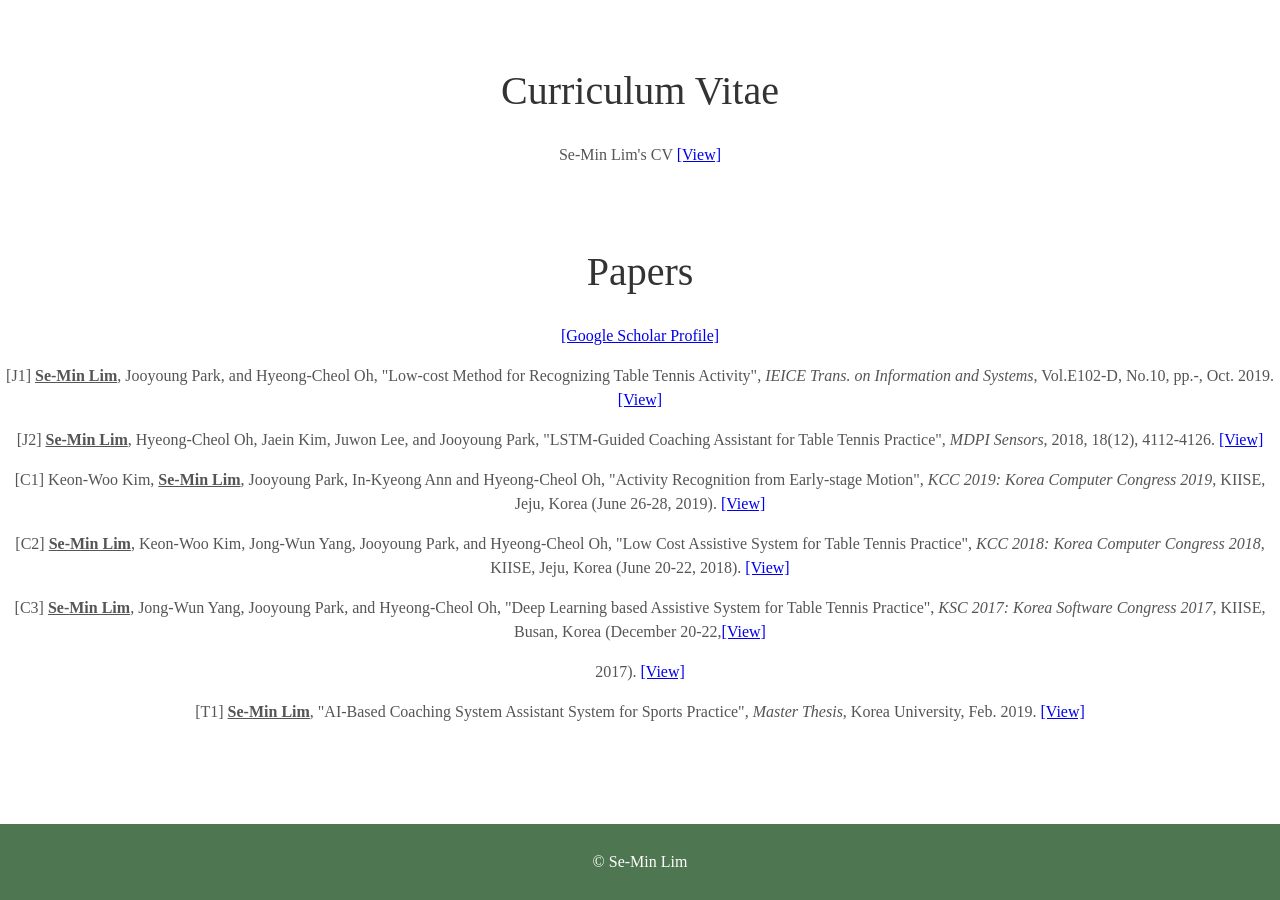
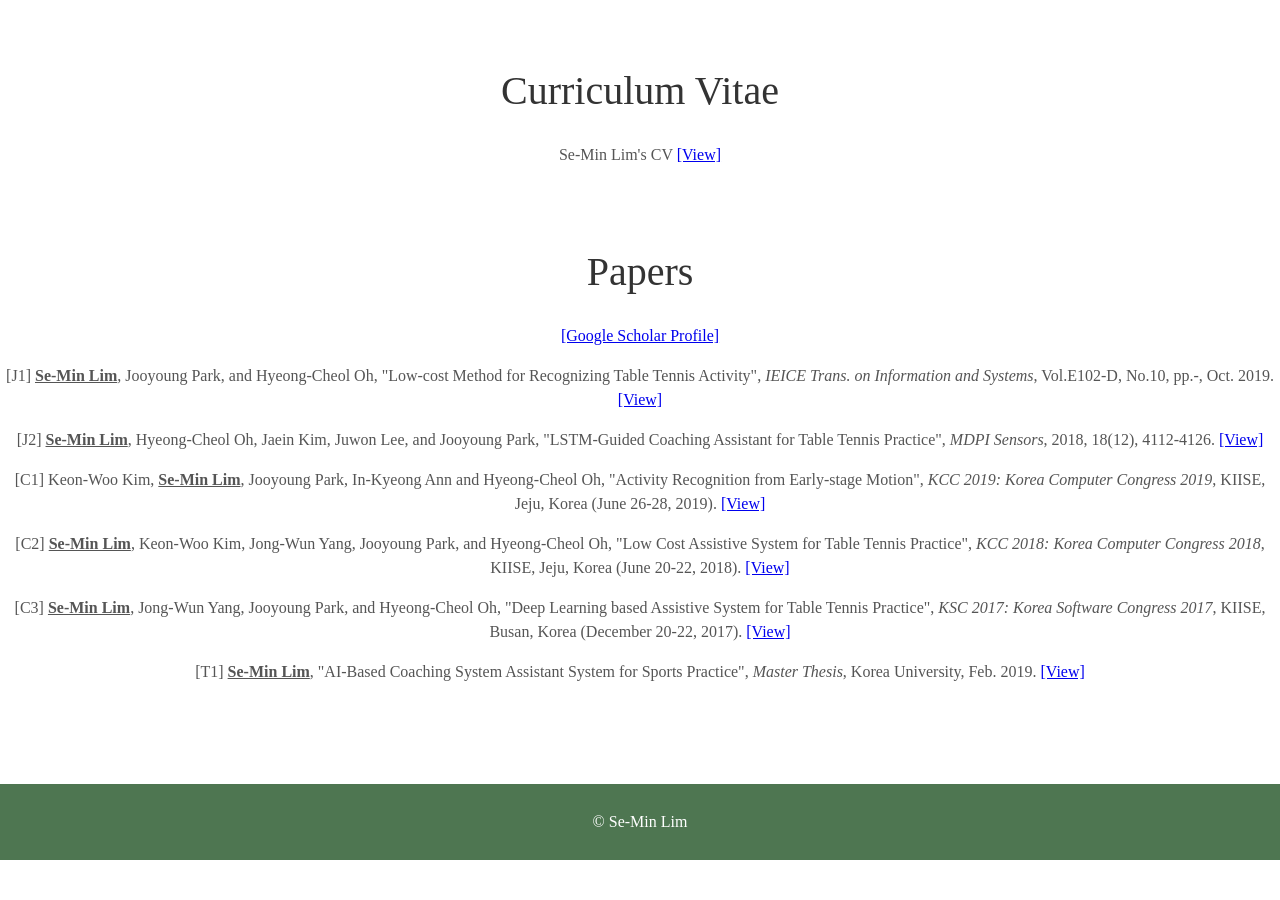
Before and after one commit to SeMinLim/SeMinLim.github.io, a Jekyll site: the page built from index.html, in a window 1280 px wide and 900 px high, scrolled down 1702 px. Built offline with Jekyll 4.4.1, drawn with Linux system fonts in a browser that asks for light colours; some web fonts are replaced; after the commit the page ends 2562 px from its top, so only the background shows below that.

Commit message:
Update papers.html

```diff
--- a/_includes/papers.html
+++ b/_includes/papers.html
@@ -5,6 +5,6 @@
   <p>[J2] <B><U>Se-Min Lim</U></B>, Hyeong-Cheol Oh, Jaein Kim, Juwon Lee, and Jooyoung Park, "LSTM-Guided Coaching Assistant for Table Tennis Practice", <I>MDPI Sensors</I>, 2018, 18(12), 4112-4126. <a target="_blank" href="/assets/Journal_MDPI.pdf">[View]</a></p>
   <p>[C1] Keon-Woo Kim, <B><U>Se-Min Lim</U></B>, Jooyoung Park, In-Kyeong Ann and Hyeong-Cheol Oh, "Activity Recognition from Early-stage Motion", <I>KCC 2019: Korea Computer Congress 2019</I>, KIISE, Jeju, Korea (June 26-28, 2019). <a target="_blank" href="/assets/2019_Conference.pdf">[View]</a></p>
   <p>[C2] <B><U>Se-Min Lim</U></B>, Keon-Woo Kim, Jong-Wun Yang, Jooyoung Park, and Hyeong-Cheol Oh, "Low Cost Assistive System for Table Tennis Practice", <I>KCC 2018: Korea Computer Congress 2018</I>, KIISE, Jeju, Korea (June 20-22, 2018). <a target="_blank" href="/assets/2018_Conference.pdf">[View]</a></p>
-  <p>[C3] <B><U>Se-Min Lim</U></B>, Jong-Wun Yang, Jooyoung Park, and Hyeong-Cheol Oh, "Deep Learning based Assistive System for Table Tennis Practice", <I>KSC 2017: Korea Software Congress 2017</I>, KIISE, Busan, Korea (December 20-22,<a target="_blank" href="/assets/Journal_IEICE.pdf">[View]</a></p>2017). <a target="_blank" href="/assets/2017_Conference.pdf">[View]</a></p>
+  <p>[C3] <B><U>Se-Min Lim</U></B>, Jong-Wun Yang, Jooyoung Park, and Hyeong-Cheol Oh, "Deep Learning based Assistive System for Table Tennis Practice", <I>KSC 2017: Korea Software Congress 2017</I>, KIISE, Busan, Korea (December 20-22, 2017). <a target="_blank" href="/assets/2017_Conference.pdf">[View]</a></p>
   <p>[T1] <B><U>Se-Min Lim</U></B>, "AI-Based Coaching System Assistant System for Sports Practice", <I>Master Thesis</I>, Korea University, Feb. 2019. <a target="_blank" href="/assets/Graduate_Thesis.pdf">[View]</a></p>
 </div>
```
